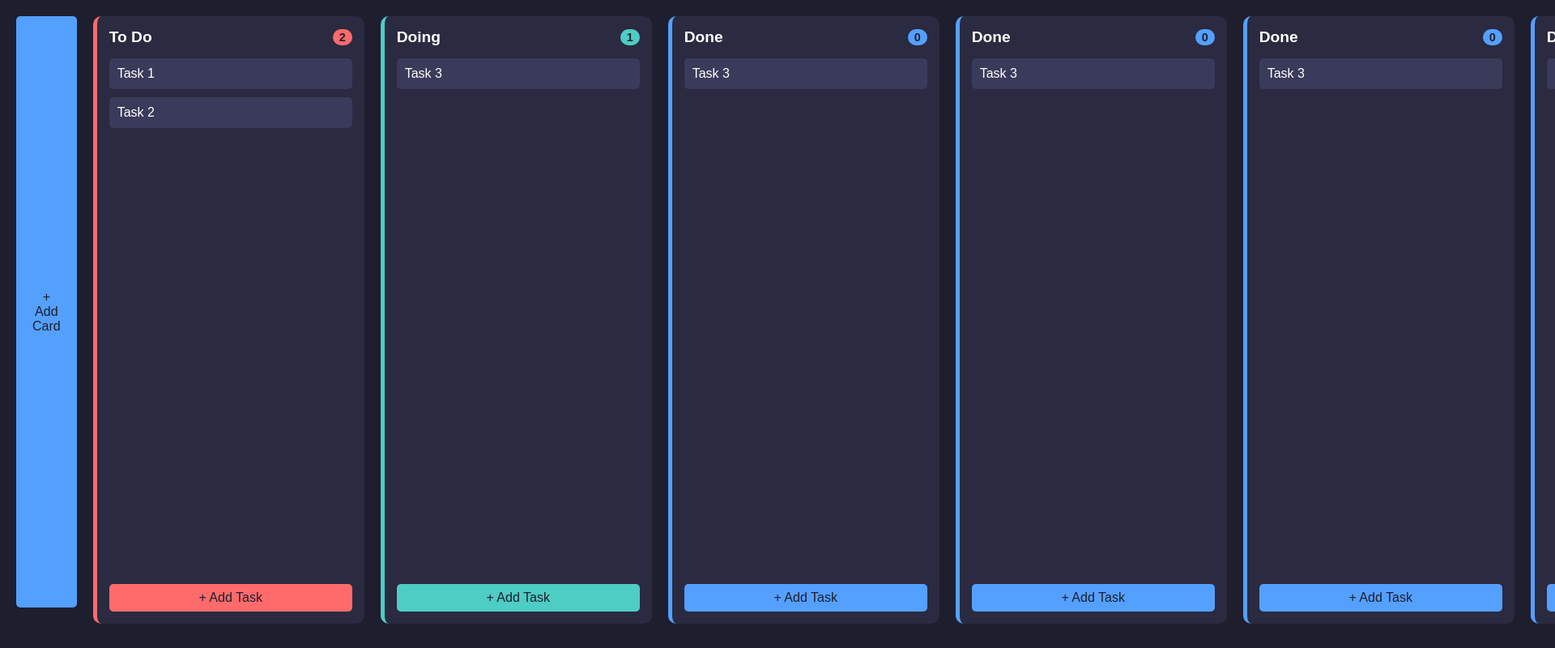
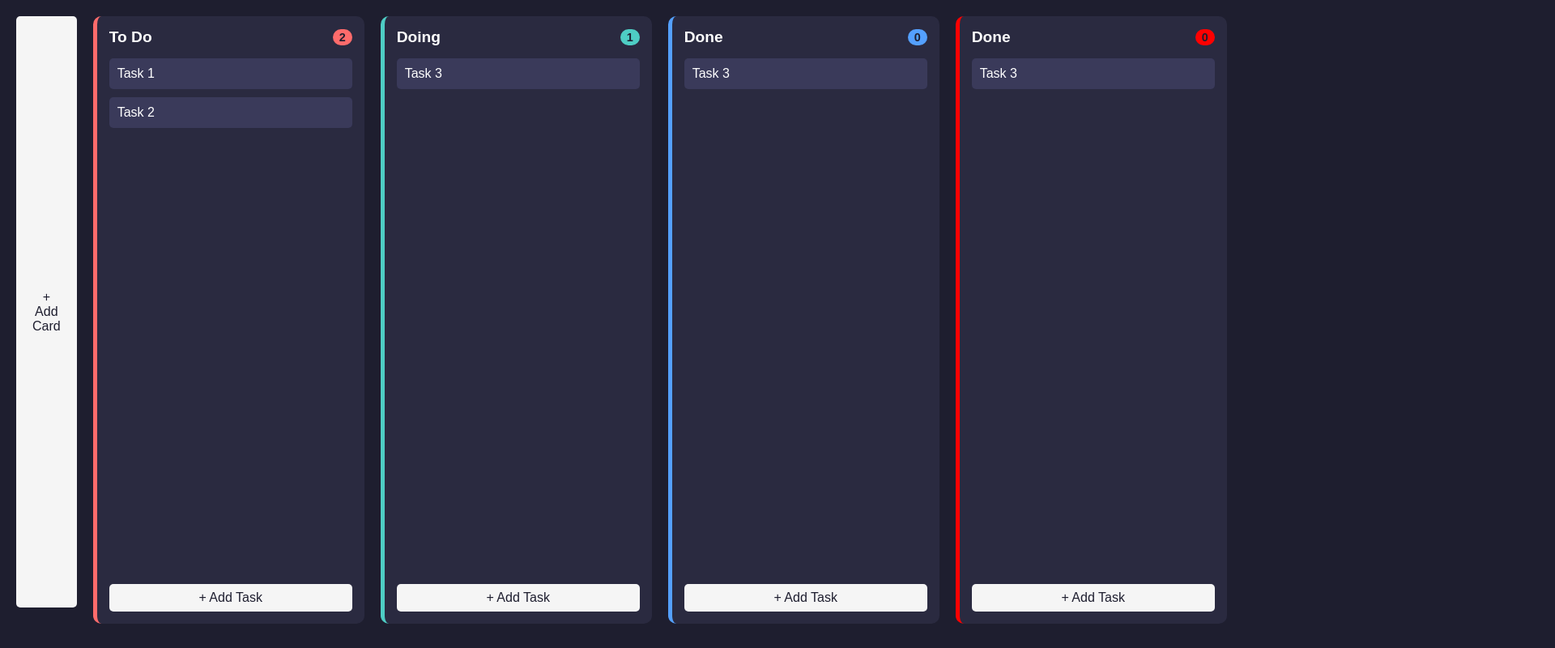
Before and after one commit to rayan2228/kanban-ui, a plain HTML site: page index.html in a window 1280 px wide. Shown: the top 800 px of the page at 81% size, 1920 px wide, since content can reach past the window. Drawn offline with Linux system fonts and the light colour scheme.

Commit message:
refactor: remove redundant 'Done' task cards and update button styles

```diff
--- a/index.html
+++ b/index.html
@@ -24,19 +24,8 @@
           + Add Task
         </button>
       </div>
-
       <div class="card" style="--card-color: #4ecdc4">
         <h3>Doing <span class="task-count">1</span></h3>
-        <div class="tasks">
-          <div class="task" draggable="true">Task 3</div>
-        </div>
-        <button class="add-task-btn" onclick="openModal('add-task-modal')">
-          + Add Task
-        </button>
-      </div>
-
-      <div class="card" style="--card-color: #54a0ff">
-        <h3>Done <span class="task-count">0</span></h3>
         <div class="tasks">
           <div class="task" draggable="true">Task 3</div>
         </div>
@@ -53,34 +42,7 @@
           + Add Task
         </button>
       </div>
-      <div class="card" style="--card-color: #54a0ff">
-        <h3>Done <span class="task-count">0</span></h3>
-        <div class="tasks">
-          <div class="task" draggable="true">Task 3</div>
-        </div>
-        <button class="add-task-btn" onclick="openModal('add-task-modal')">
-          + Add Task
-        </button>
-      </div>
-      <div class="card" style="--card-color: #54a0ff">
-        <h3>Done <span class="task-count">0</span></h3>
-        <div class="tasks">
-          <div class="task" draggable="true">Task 3</div>
-        </div>
-        <button class="add-task-btn" onclick="openModal('add-task-modal')">
-          + Add Task
-        </button>
-      </div>
-      <div class="card" style="--card-color: #54a0ff">
-        <h3>Done <span class="task-count">0</span></h3>
-        <div class="tasks">
-          <div class="task" draggable="true">Task 3</div>
-        </div>
-        <button class="add-task-btn" onclick="openModal('add-task-modal')">
-          + Add Task
-        </button>
-      </div>
-      <div class="card" style="--card-color: #54a0ff">
+      <div class="card" style="--card-color: red">
         <h3>Done <span class="task-count">0</span></h3>
         <div class="tasks">
           <div class="task" draggable="true">Task 3</div>
--- a/style.css
+++ b/style.css
@@ -78,7 +78,7 @@ body {
   background: #444466; /* Color of the thumb on hover */
 }
 .add-task-btn {
-  background-color: var(--card-color);
+  background-color: whitesmoke;
   color: #1e1e2f;
   border: none;
   padding: 8px 12px;
@@ -89,7 +89,7 @@ body {
 }
 
 .add-card-btn {
-  background-color: #54a0ff;
+  background-color: whitesmoke;
   color: #1e1e2f;
   border: none;
   padding: 10px 20px;
```
